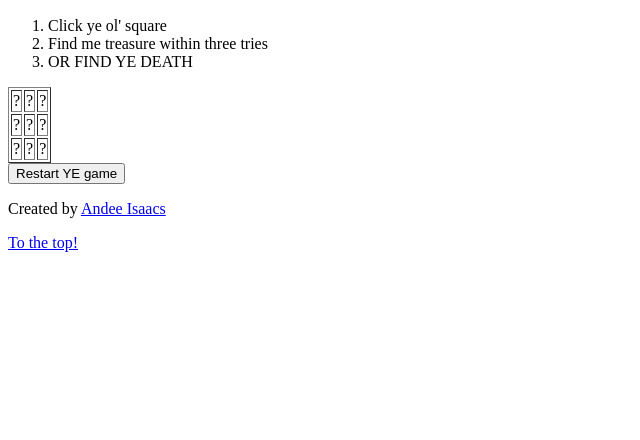
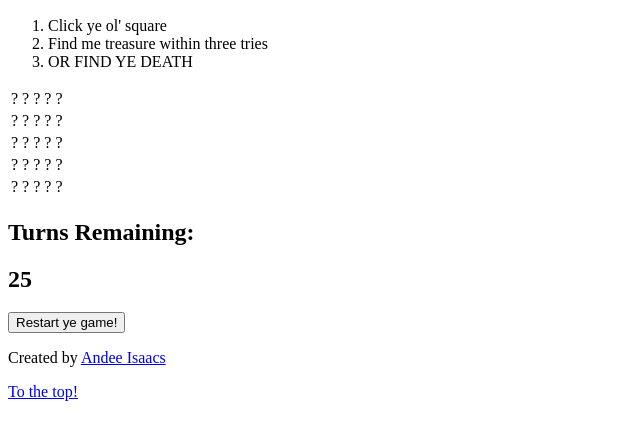
Before and after one commit to alyxender/treasurehunt, a plain HTML site: page TreasureHuntHtml/index.html in a window 1280 px wide. Shown: the part 284-724 px from the top of the page, without its empty margins (0-640 px from the left). Drawn offline with Linux system fonts and the light colour scheme.

Commit message:
Js buildout of treasurehunt

```diff
--- a/TreasureHuntHtml/index.html
+++ b/TreasureHuntHtml/index.html
@@ -14,30 +14,52 @@
         <li>Find me treasure within three tries</li>
         <li>OR FIND YE DEATH</li>
     </ol>
-    <table border=1>
+    <table>
         <tr>
-            <td>?</td>
-            <td>?</td>
-            <td>?</td>
-
+          <td id="0" onclick="checkPosition(0)">?</td>
+          <td id="1" onclick="checkPosition(1)">?</td>
+          <td id="2" onclick="checkPosition(2)">?</td>
+          <td id="3" onclick="checkPosition(3)">?</td>
+          <td id="4" onclick="checkPosition(4)">?</td>
         </tr>
         <tr>
-            <td>?</td>
-            <td>?</td>
-            <td>?</td>
+          <td id="5" onclick="checkPosition(5)">?</td>
+          <td id="6" onclick="checkPosition(6)">?</td>
+          <td id="7" onclick="checkPosition(7)">?</td>
+          <td id="8" onclick="checkPosition(8)">?</td>
+          <td id="9" onclick="checkPosition(9)">?</td>
         </tr>
         <tr>
-            <td>?</td>
-            <td>?</td>
-            <td>?</td>
+          <td id="10" onclick="checkPosition(10)">?</td>
+          <td id="11" onclick="checkPosition(11)">?</td>
+          <td id="12" onclick="checkPosition(12)">?</td>
+          <td id="13" onclick="checkPosition(13)">?</td>
+          <td id="14" onclick="checkPosition(14)">?</td>
         </tr>
-    </table>
-<button type="button">Restart YE game</button>
+        <tr>
+          <td id="15" onclick="checkPosition(15)">?</td>
+          <td id="16" onclick="checkPosition(16)">?</td>
+          <td id="17" onclick="checkPosition(17)">?</td>
+          <td id="18" onclick="checkPosition(18)">?</td>
+          <td id="19" onclick="checkPosition(19)">?</td>
+        </tr>
+        <tr>
+          <td id="20" onclick="checkPosition(20)">?</td>
+          <td id="21" onclick="checkPosition(21)">?</td>
+          <td id="22" onclick="checkPosition(22)">?</td>
+          <td id="23" onclick="checkPosition(23)">?</td>
+          <td id="24" onclick="checkPosition(24)">?</td>
+        </tr>
+      </table>
+      <h2 id="turns">Turns Remaining:</h2>
+<h2 id="counter">25</h2>
+<button type="button" onClick="location.reload()">Restart ye game!</button>
     <footer>
         <nav>
             <p>Created by <a href="http://www.github.com/alyxender">Andee Isaacs</a></p>
             <a href="#top">To the top!</a>
         </nav>
     </footer>
+    <script type="text/javascript" src="treasurehunt.js"></script>
 </body>
 </html>
--- /dev/null
+++ b/TreasureHuntHtml/treasurehunt.js
@@ -0,0 +1,30 @@
+var treasureLocation = Math.floor(Math.random() * 24);
+
+var bombLocation = Math.floor(Math.random() * 24);
+
+if (treasureLocation === bombLocation){
+  bombLocation = Math.floor(Math.random() * 24);
+}
+
+var counter = 25
+
+const checkPosition = (id) => {
+
+    counter = counter - 1;
+    document.getElementById("counter").innerHTML = counter
+
+    if (counter !== 0){
+        if (treasureLocation === id){
+    document.getElementById(id).innerHTML = "&#x1f320";
+    alert("YE FOUND YE TREASURE! GOOD WORK!")
+  } else if (bombLocation === id){
+    document.getElementById(id).innerHTML = "&#x2620";
+    alert("YE FOUND YE DEATH. TRY AGAIN!")
+  } else if (treasureLocation !== id && bombLocation !== id ){
+    document.getElementById(id).innerHTML = "&#x1f332";
+  }
+    }else if(counter === 0){
+        document.getElementById("counter").innerHTML = counter
+      alert("Ye ran out of attempts! Try again!")
+    }
+}
```
